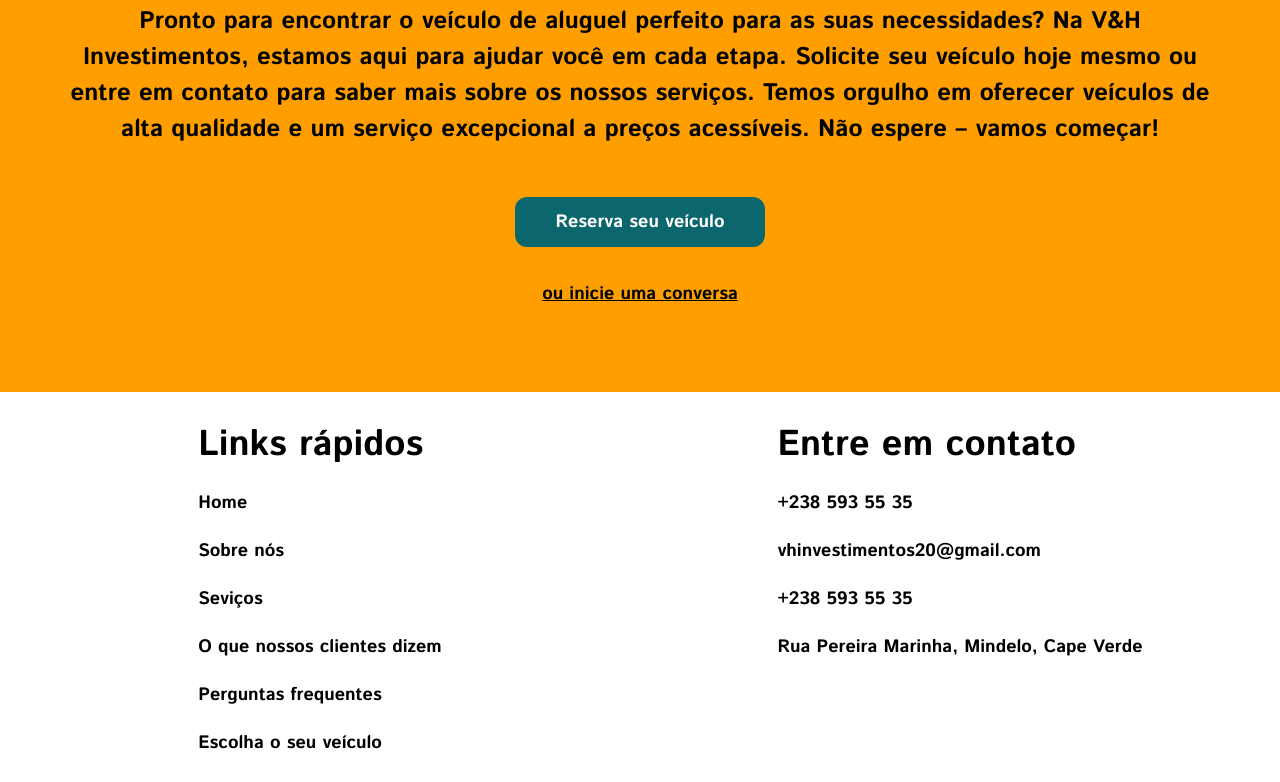
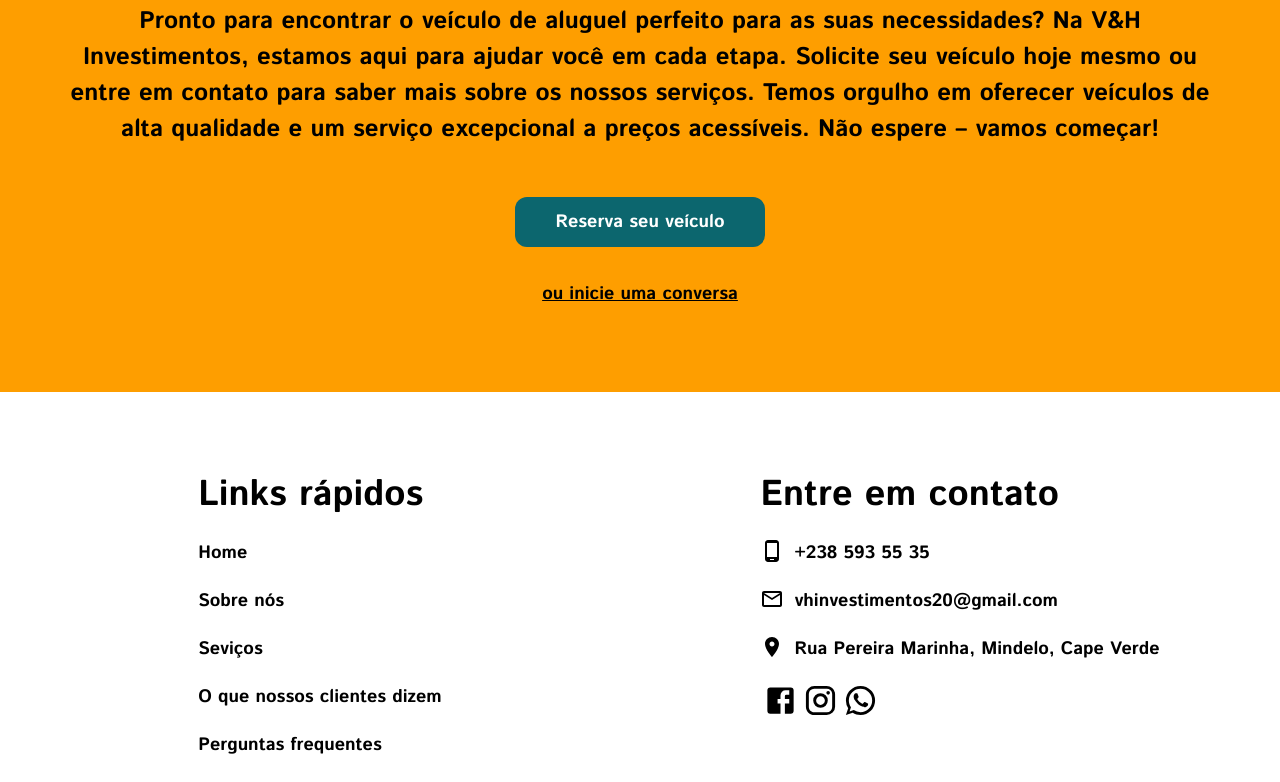
Before and after one commit to d-coder47/rent-a-car, a React (Vite) app: page / in a window 1280 px wide. Shown: the part 3881-4663 px from the top of the page. Built offline with nearby package versions, Linux system fonts and the light colour scheme.

Commit message:
feat: Add responsivity to footer section

```diff
--- a/src/components/Footer/Footer.tsx
+++ b/src/components/Footer/Footer.tsx
@@ -1,11 +1,17 @@
-import { Box, Typography, useTheme } from "@mui/material";
+import { Box, Typography } from "@mui/material";
 import React from "react";
 import { useTranslation } from "react-i18next";
+import {
+  EmailOutlined,
+  PhoneAndroidOutlined,
+  LocationOn,
+  Facebook,
+  WhatsApp,
+  Instagram,
+} from "@mui/icons-material";
 
 const Footer: React.FC = () => {
   const { t } = useTranslation();
-
-  const theme = useTheme();
 
   const sections = [
     {
@@ -37,29 +43,47 @@
   const contacts = [
     {
       contact: "+238 593 55 35",
-      icon: "phone",
+      icon: <PhoneAndroidOutlined />,
     },
     {
       contact: "vhinvestimentos20@gmail.com",
-      icon: "mail",
-    },
-    {
-      contact: "+238 593 55 35",
-      icon: "phone",
+      icon: <EmailOutlined />,
     },
     {
       contact: "Rua Pereira Marinha, Mindelo, Cape Verde",
-      icon: "location",
+      icon: <LocationOn />,
+    },
+  ];
+
+  const socialContacts = [
+    {
+      icon: <Facebook fontSize="large" />,
+      url: "dummy",
+    },
+    {
+      icon: <Instagram fontSize="large" />,
+      url: "dummy",
+    },
+    {
+      icon: <WhatsApp fontSize="large" />,
+      url: "dummy",
     },
   ];
 
   return (
+    <Box>
       <Box
         sx={{
           display: "flex",
           height: "400px",
           width: "100%",
-        flexDirection: "row",
+          flexDirection: {
+            xs: "column",
+            sm: "column",
+            md: "row",
+            lg: "row",
+            xl: "row",
+          },
           justifyContent: "space-between",
           alignItems: "center",
           background: "#fff",
@@ -67,18 +91,42 @@
       >
         <Box
           sx={{
-          width: "50%",
+            width: {
+              xs: "100%",
+              sm: "100%",
+              md: "50%",
+              lg: "50%",
+              xl: "50%",
+            },
             height: "100%",
             display: "flex",
             flexDirection: "column",
             alignItems: "center",
           }}
         >
-        <Box>
+          <Box
+            sx={{
+              display: "flex",
+              flexDirection: {
+                xs: "column",
+                sm: "column",
+                md: "column",
+                lg: "column",
+                xl: "column",
+              },
+              alignItems: {
+                xs: "center",
+                sm: "center",
+                md: "flex-start",
+                lg: "flex-start",
+                xl: "flex-start",
+              },
+            }}
+          >
             <Typography
               variant="h2"
               sx={{
-              marginTop: "30px",
+                marginTop: "80px",
                 marginBottom: "20px",
               }}
             >
@@ -99,34 +147,115 @@
 
         <Box
           sx={{
-          width: "50%",
+            width: {
+              xs: "100%",
+              sm: "100%",
+              md: "50%",
+              lg: "50%",
+              xl: "50%",
+            },
             height: "100%",
             display: "flex",
             flexDirection: "column",
             alignItems: "center",
           }}
         >
-        <Box>
+          <Box
+            sx={{
+              display: "flex",
+              flexDirection: {
+                xs: "column",
+                sm: "column",
+                md: "column",
+                lg: "column",
+                xl: "column",
+              },
+              alignItems: {
+                xs: "center",
+                sm: "center",
+                md: "flex-start",
+                lg: "flex-start",
+                xl: "flex-start",
+              },
+            }}
+          >
             <Typography
               variant="h2"
               sx={{
-              marginTop: "30px",
+                marginTop: "80px",
                 marginBottom: "20px",
               }}
             >
               Entre em contato
             </Typography>
             {contacts.map((item) => (
+              <Box
+                sx={{
+                  display: "flex",
+                  flexDirection: "row",
+                }}
+              >
+                {item.icon}
                 <Typography
                   variant="h3"
                   sx={{
                     marginBottom: "20px",
+                    marginLeft: "10px",
                   }}
                 >
                   {item.contact}
                 </Typography>
+              </Box>
+            ))}
+            <Box
+              sx={{
+                display: "flex",
+                flexDirection: "row",
+                justifyContent: "space-around",
+                width: "30%",
+              }}
+            >
+              {socialContacts.map((item) => (
+                <Box>{item.icon}</Box>
               ))}
             </Box>
+          </Box>
+        </Box>
+
+        <Box
+          sx={{
+            display: {
+              xs: "flex",
+              sm: "flex",
+              md: "none",
+              lg: "none",
+              xl: "none",
+            },
+            justifyContent: "center",
+            marginBottom: "20px",
+            marginTop: "50px",
+          }}
+        >
+          <Typography variant="h3">
+            © Copyright 2024 V&H Investimentos
+          </Typography>
+        </Box>
+      </Box>
+      <Box
+        sx={{
+          display: {
+            xs: "none",
+            sm: "none",
+            md: "flex",
+            lg: "flex",
+            xl: "flex",
+          },
+          justifyContent: "center",
+          marginBottom: "20px",
+          marginTop: "50px",
+        }}
+      >
+        <Typography variant="h3">© Copyright 2024 V&H Investimentos</Typography>
       </Box>
     </Box>
   );
--- a/src/components/Testimonials/Testimonials.tsx
+++ b/src/components/Testimonials/Testimonials.tsx
@@ -17,7 +17,7 @@
     slidesToShow: 3,
     slidesToScroll: 1,
     autoplay: true,
-    speed: 2000,
+    speed: 4000,
     arrows: false,
     autoplaySpeed: 500,
     cssEase: "linear",
```
Lines whose indentation alone changed are shown as unchanged.
